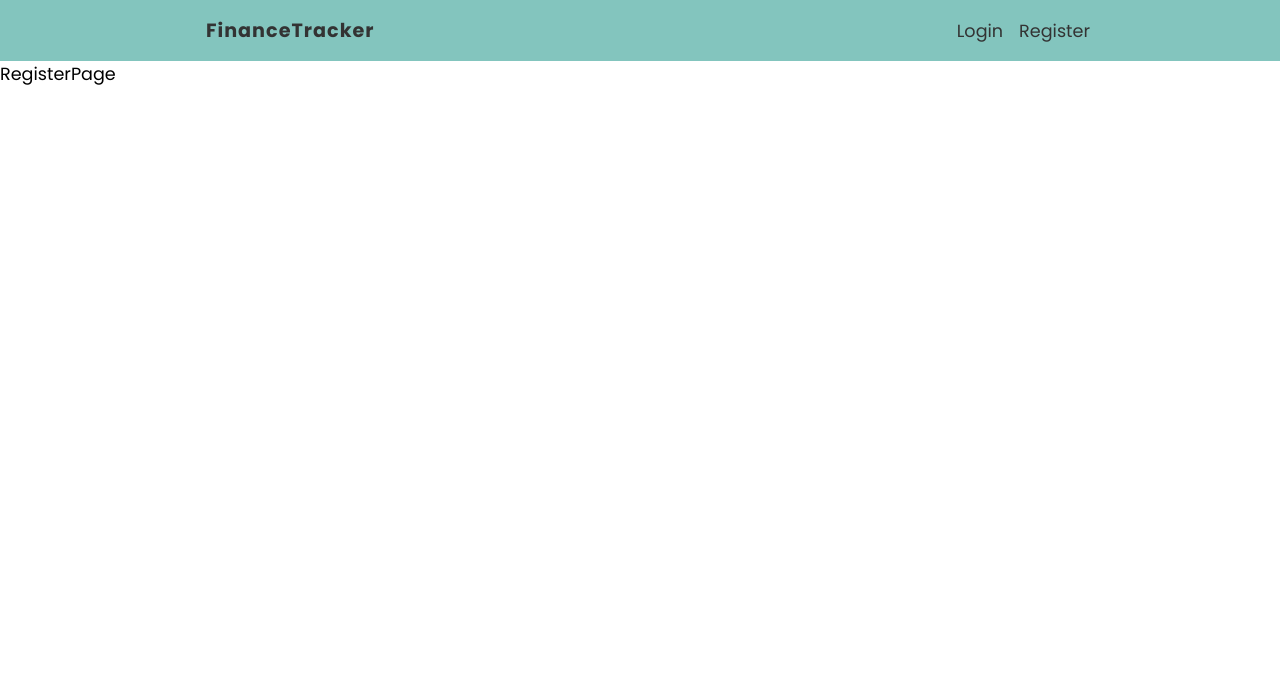
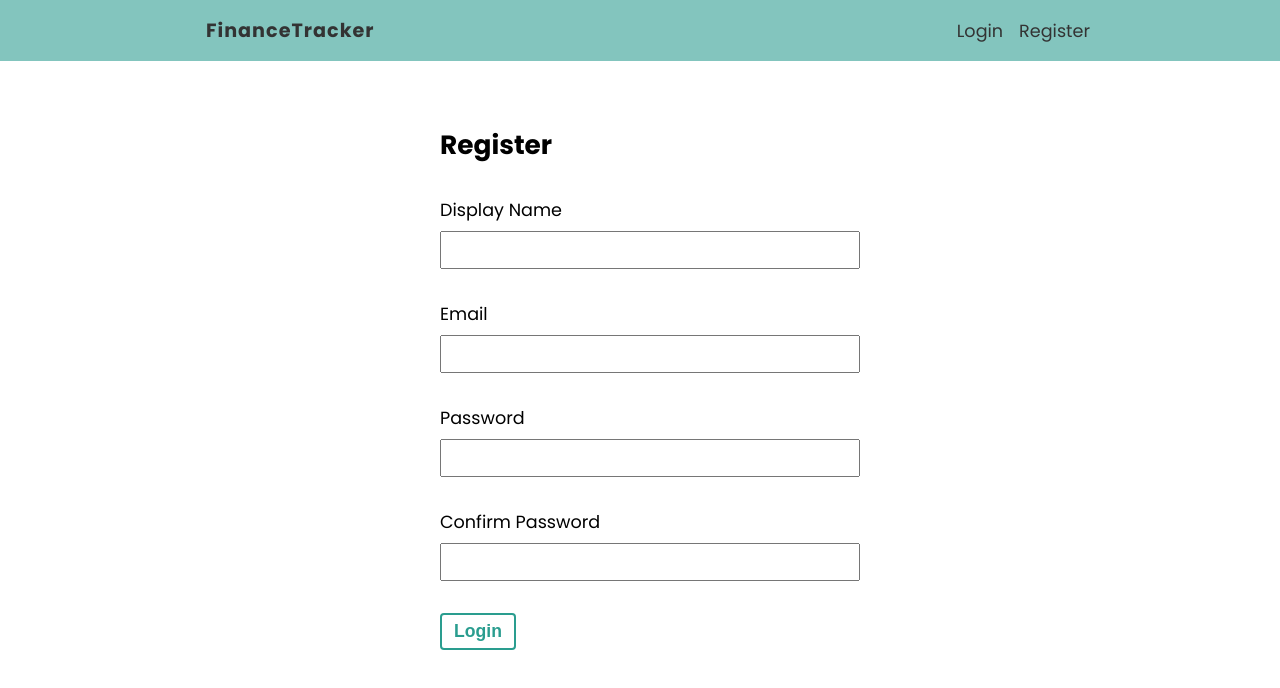
Before and after one commit to elvan/finance-tracker-app-react-firebase, a React (Create React App) app: page /register in a window 1280 px wide. Shown: the top 688 px of the page. Built offline with nearby package versions, Linux system fonts and the light colour scheme.

Commit message:
membuat halaman registrasi

```diff
--- a/src/pages/RegisterPage.jsx
+++ b/src/pages/RegisterPage.jsx
@@ -1,3 +1,79 @@
+import { useState } from 'react';
+import styles from './RegisterPage.module.css';
+
 export default function RegisterPage() {
-  return <div>RegisterPage</div>;
+  const [displayName, setDisplayName] = useState('');
+  const [email, setEmail] = useState('');
+  const [password, setPassword] = useState('');
+  const [passwordConfirmation, setPasswordConfigmation] = useState('');
+
+  const handleSubmit = (event) => {
+    event.preventDefault();
+
+    console.log('display name:', displayName);
+    console.log('email:', email);
+    console.log('password:', password);
+    console.log('password confirmation:', passwordConfirmation);
+
+    if (password !== passwordConfirmation) {
+      alert('Passwords do not match!');
+      return;
+    }
+
+    setDisplayName('');
+    setEmail('');
+    setPassword('');
+    setPasswordConfigmation('');
+  };
+
+  return (
+    <div>
+      <form className={styles.registerForm} onSubmit={handleSubmit}>
+        <h2>Register</h2>
+        <label htmlFor='email'>
+          <span>Display Name</span>
+          <input
+            id='displayName'
+            type='text'
+            name='displayName'
+            value={displayName}
+            onChange={(event) => setDisplayName(event.target.value)}
+          />
+        </label>
+        <label htmlFor='email'>
+          <span>Email</span>
+          <input
+            id='email'
+            type='email'
+            name='email'
+            value={email}
+            onChange={(event) => setEmail(event.target.value)}
+          />
+        </label>
+        <label htmlFor='password'>
+          <span>Password</span>
+          <input
+            id='password'
+            name='password'
+            type='password'
+            value={password}
+            onChange={(event) => setPassword(event.target.value)}
+          />
+        </label>
+        <label htmlFor='password'>
+          <span>Confirm Password</span>
+          <input
+            id='passwordConfirmation'
+            name='passwordConfirmation'
+            type='password'
+            value={passwordConfirmation}
+            onChange={(event) => setPasswordConfigmation(event.target.value)}
+          />
+        </label>
+        <button className='btn' type='submit'>
+          Login
+        </button>
+      </form>
+    </div>
+  );
 }
--- /dev/null
+++ b/src/pages/RegisterPage.module.css
@@ -0,0 +1,22 @@
+.registerForm {
+  max-width: 25rem;
+  margin: 3rem auto;
+  padding: 1rem;
+}
+
+.registerForm label {
+  display: block;
+  margin: 2rem auto;
+}
+
+.registerForm span {
+  display: block;
+  margin-bottom: 0.5rem;
+}
+
+.registerForm input {
+  padding: 0.5rem;
+  font-size: 1rem;
+  color: #777;
+  width: 100%;
+}
```
